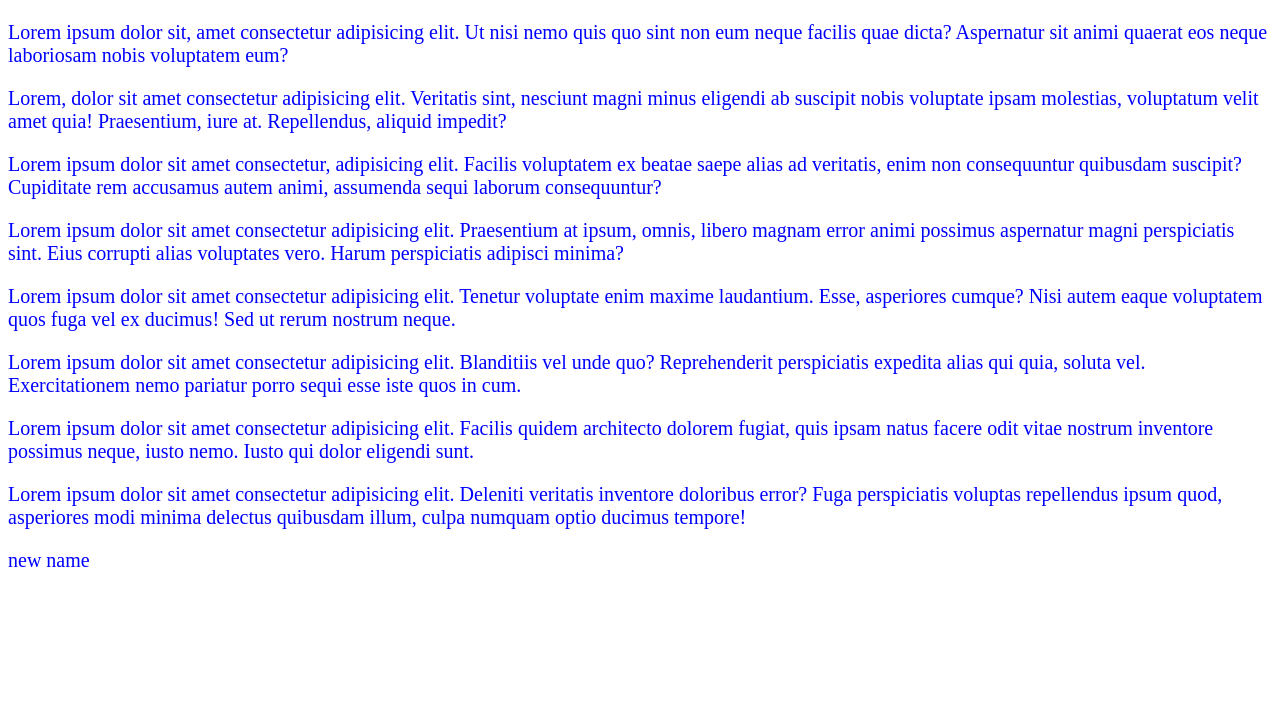
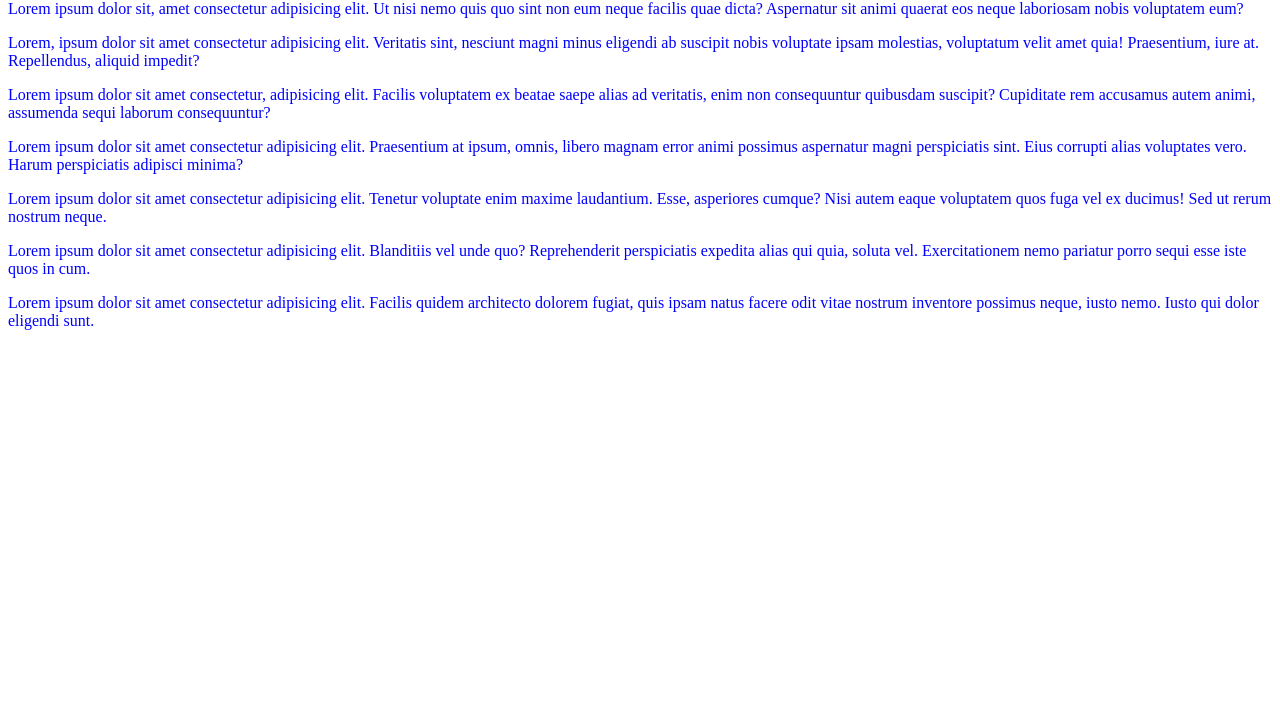
Before and after one commit to YS-9943/Testing, a plain HTML site: page index.html in a window 1280 px wide. Shown: the part 80-800 px from the top of the page. Drawn offline with Linux system fonts and the light colour scheme.

Commit message:
Revert "section added"
This reverts commit 4d962028c4cc449ddd34bcd0a1e1748f5b34d163.

```diff
--- a/css/style.css
+++ b/css/style.css
@@ -1,4 +1,3 @@
 body {
     color: blue;
-    font-size: 20px;
 }
--- a/index.html
+++ b/index.html
@@ -10,7 +10,7 @@
     <h1>Hello World Out there!!</h1>
     <p>Lorem ipsum dolor sit, amet consectetur adipisicing elit. Ut nisi nemo quis quo sint non eum neque facilis quae dicta? Aspernatur sit animi quaerat eos neque laboriosam nobis voluptatem eum?</p>
     <header>
-        <p>Lorem,  dolor sit amet consectetur adipisicing elit. Veritatis sint, nesciunt magni minus eligendi ab suscipit nobis voluptate ipsam molestias, voluptatum velit amet quia! Praesentium, iure at. Repellendus, aliquid impedit?</p>
+        <p>Lorem, ipsum dolor sit amet consectetur adipisicing elit. Veritatis sint, nesciunt magni minus eligendi ab suscipit nobis voluptate ipsam molestias, voluptatum velit amet quia! Praesentium, iure at. Repellendus, aliquid impedit?</p>
     </header>
     <p>Lorem ipsum dolor sit amet consectetur, adipisicing elit. Facilis voluptatem ex beatae saepe alias ad veritatis, enim non consequuntur quibusdam suscipit? Cupiditate rem accusamus autem animi, assumenda sequi laborum consequuntur?</p>
     <p>Lorem ipsum dolor sit amet consectetur adipisicing elit. Praesentium at ipsum, omnis, libero magnam error animi possimus aspernatur magni perspiciatis sint. Eius corrupti alias voluptates vero. Harum perspiciatis adipisci minima?</p>
@@ -19,7 +19,5 @@
         Lorem ipsum dolor sit amet consectetur adipisicing elit. Blanditiis vel unde quo? Reprehenderit perspiciatis expedita alias qui quia, soluta vel. Exercitationem nemo pariatur porro sequi esse iste quos in cum.
     </div>
     <p>Lorem ipsum dolor sit amet consectetur adipisicing elit. Facilis quidem architecto dolorem fugiat, quis ipsam natus facere odit vitae nostrum inventore possimus neque, iusto nemo. Iusto qui dolor eligendi sunt.</p>
-<p>Lorem ipsum dolor sit amet consectetur adipisicing elit. Deleniti veritatis inventore doloribus error? Fuga perspiciatis voluptas repellendus ipsum quod, asperiores modi minima delectus quibusdam illum, culpa numquam optio ducimus tempore!</p>
-  <section>new name</section>
 </body>
 </html>
```
Also changed, not shown: git.txt.
